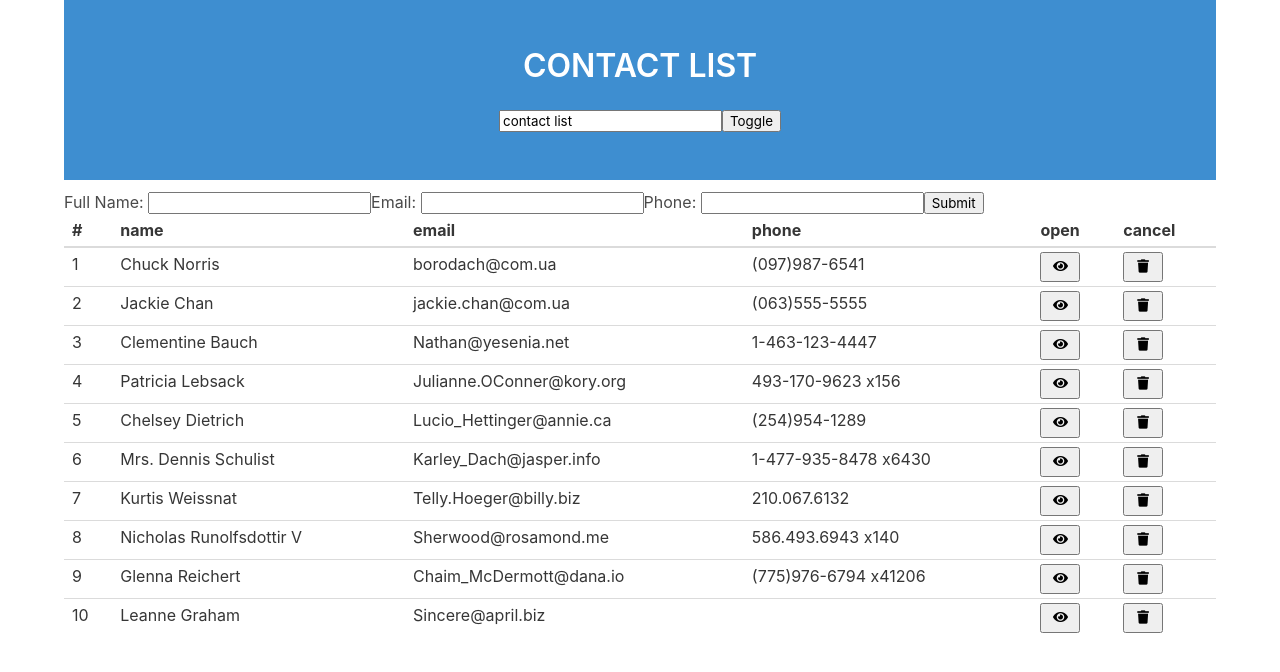
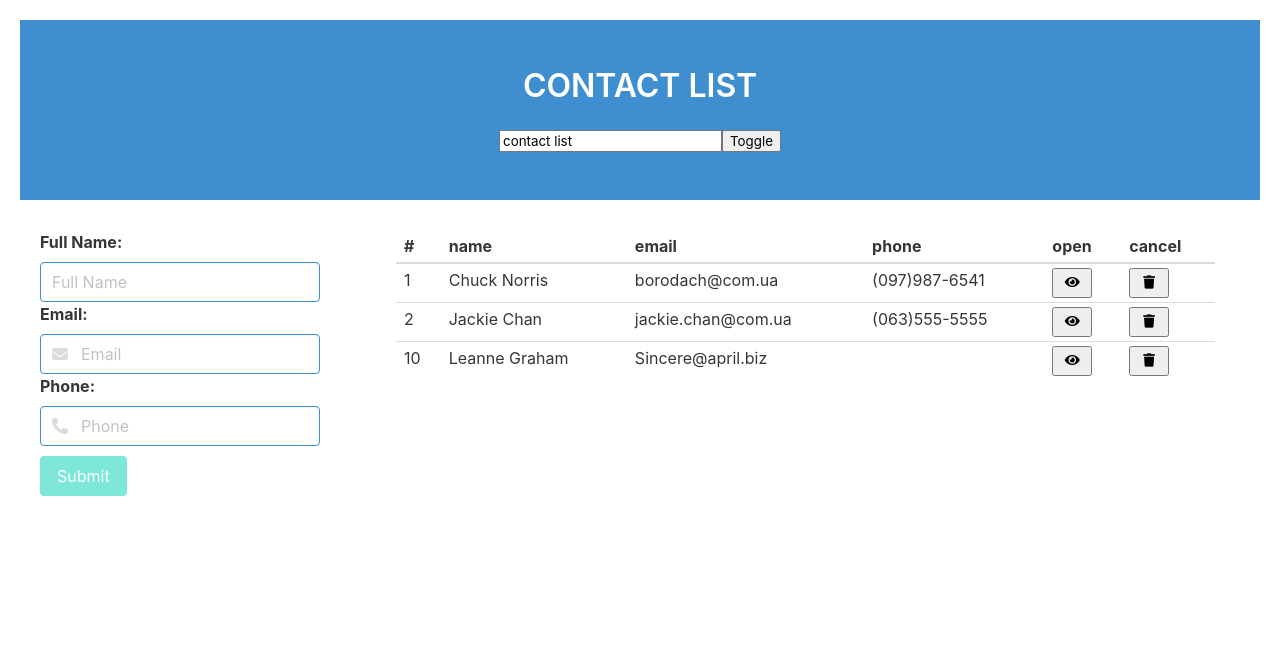
Before and after one commit to Nadiyahr/angular-contact-list, an Angular app: page / in a window 1280 px wide. Shown: the top 672 px of the page. Built offline with nearby package versions, Linux system fonts and the light colour scheme.

Commit message:
style for columns

```diff
--- a/src/app/app.component.css
+++ b/src/app/app.component.css
@@ -0,0 +1,11 @@
+.input {
+  max-width: 280px;
+}
+
+.field-body {
+  margin-top: 10px;
+}
+
+.column {
+  margin: 20px;
+}
--- a/src/app/app.component.html
+++ b/src/app/app.component.html
@@ -1,17 +1,58 @@
-<div class="container">
+<div class="columns">
+  <div class="column">
+    <p class="bd-notification is-info">
       <app-header></app-header>
-
-  <form [formGroup]="newContact" (ngSubmit)="onSubmit()">
-    <label for="fullName">Full Name: </label>
-    <input id="fullName" type="text" formControlName="name">
-    <label for="email">Email: </label>
-    <input id="email" type="email" formControlName="email">
-    <label for="phone">Phone: </label>
-    <input id="phone" type="tel" formControlName="phone">
-
-    <button type="submit" [disabled]="!newContact.valid">Submit</button>
+    </p>
+    <div class="columns">
+      <div class="column is-3">
+        <div class="bd-notification is-info">
+          <form class="field" [formGroup]="newContact" (ngSubmit)="onSubmit()">
+            <label class="label" for="fullName">Full Name: </label>
+              <input
+                placeholder="Full Name"
+                class="input is-info"
+                id="fullName"
+                type="text"
+                formControlName="name"
+              >
+            <label class="label" for="email">Email: </label>
+            <p class="control has-icons-left has-icons-right">
+              <input
+                placeholder="Email"
+                class="input is-info"
+                id="email"
+                type="email"
+                formControlName="email"
+              >
+              <span class="icon is-small is-left">
+                <i class="fas fa-envelope"></i>
+              </span>
+            </p>
+            <label class="label" for="phone">Phone: </label>
+            <p class="control has-icons-left has-icons-right">
+              <input
+                placeholder="Phone"
+                class="input is-info"
+                id="phone"
+                type="tel"
+                formControlName="phone"
+              >
+              <span class="icon is-small is-left">
+                <i class="fas fa-phone-alt"></i>
+              </span>
+            </p>
+            <div class="field-body">
+              <div class="field">
+                <div class="control">
+                  <button class="button is-primary" type="submit" [disabled]="!newContact.valid">Submit</button>
+                </div>
+              </div>
+            </div>
           </form>
-
+        </div>
+      </div>
+      <div class="column is-8">
+        <div class="bd-notification is-info"></div>
           <div  *ngIf="toggle; else elseNotDone">
             <table class="table is-narrow is-hoverable is-fullwidth">
               <thead>
@@ -49,7 +90,6 @@
               </tbody>
             </table>
           </div>
-
           <ng-template #elseNotDone>
             <div>
               <h1>{{ selectedContact?.name }}</h1>
@@ -64,3 +104,6 @@
             </div>
           </ng-template>
         </div>
+      </div>
+    </div>
+  </div>
--- a/src/app/app.component.ts
+++ b/src/app/app.component.ts
@@ -14,24 +14,15 @@ export class AppComponent implements OnInit {
   selectedContact?: Contact;
   nameControl: FormControl = new FormControl('');
   newContact = new FormGroup({
-    name: new FormControl(''),
-    email: new FormControl(''),
-    phone: new FormControl('')
+    name: new FormControl('', [Validators.required, Validators.minLength(3)]),
+    email: new FormControl('', [Validators.email, Validators.required]),
+    phone: new FormControl('', [Validators.pattern('^((\\+91-?)|0)?[0-9]{10}$')])
   });
 
   constructor(private _contactService: ContactsService ) {}
 
   ngOnInit(): void {
     this.contacts = this._contactService.getAll();
-    // this.selectedContact =
-    // this.newContact = new FormControl('John', [Validators.required, Validators.minLength(5)]);
-    // this.newContact.valueChanges.subscribe(val => console.log(val));
-    // this.newContact.statusChanges.subscribe(status => console.log(status));
-    // this.newContact = new FormGroup({
-    //   name: new FormControl(),
-    //   email: new FormControl(),
-    //   phone: new FormControl(),
-    // })
   }
 
   toggleList() {
@@ -49,12 +40,13 @@ export class AppComponent implements OnInit {
   }
 
   onSubmit() {
-    console.warn(this.newContact.value)
+    console.warn(this.newContact.valid)
 
     const value = this.newContact.value;
     const newId = this.contacts ? this.contacts.length + 1 : 0;
     const cont = {id: newId, ...value};
     this._contactService.add(cont);
     this.contacts = this._contactService.getAll();
+    this.newContact.reset();
   }
 }
--- a/src/app/contacts.service.ts
+++ b/src/app/contacts.service.ts
@@ -15,28 +15,27 @@ export class ContactsService {
   private contacts: Contact[] = [
     {"id":1,"name":"Chuck Norris","email":"borodach@com.ua","phone":"(097)987-6541"},
     {"id":2,"name":"Jackie Chan","email":"jackie.chan@com.ua","phone":"(063)555-5555"},
-    {"id":3,"name":"Clementine Bauch","email":"Nathan@yesenia.net","phone":"1-463-123-4447"},
-    {"id":4,"name":"Patricia Lebsack","email":"Julianne.OConner@kory.org","phone":"493-170-9623 x156"},
-    {"id":5,"name":"Chelsey Dietrich","email":"Lucio_Hettinger@annie.ca","phone":"(254)954-1289"},
-    {"id":6,"name":"Mrs. Dennis Schulist","email":"Karley_Dach@jasper.info","phone":"1-477-935-8478 x6430"},
-    {"id":7,"name":"Kurtis Weissnat","email":"Telly.Hoeger@billy.biz","phone":"210.067.6132"},
-    {"id":8,"name":"Nicholas Runolfsdottir V","email":"Sherwood@rosamond.me","phone":"586.493.6943 x140"},
-    {"id":9,"name":"Glenna Reichert","email":"Chaim_McDermott@dana.io","phone":"(775)976-6794 x41206"},
-    {"id":10,"name":"Leanne Graham","email":"Sincere@april.biz","phone":null},]
+    {"id":10,"name":"Leanne Graham","email":"Sincere@april.biz","phone":null},];
+
+  getContacts = localStorage.getItem('contacts');
+
+
+  private localContacts?: Contact[] = this.getContacts ? JSON.parse(this.getContacts) : this.contacts
 
   constructor() { }
 
   getAll() {
-    return this.contacts;
+    return this.localContacts;
   }
 
   remove(id: number) {
-    this.contacts = this.contacts.filter(contact => contact.id !== id);
-    return this.contacts;
+    this.localContacts = this.localContacts?.filter(contact => contact.id !== id);
+    return this.localContacts;
   }
 
   add(newContact: Contact) {
-    this.contacts.push(newContact)
+    this.localContacts?.push(newContact);
+    localStorage.setItem('contacts', JSON.stringify(this.localContacts))
   }
 
   select(id: number) {
```
Lines whose indentation alone changed are shown as unchanged.
